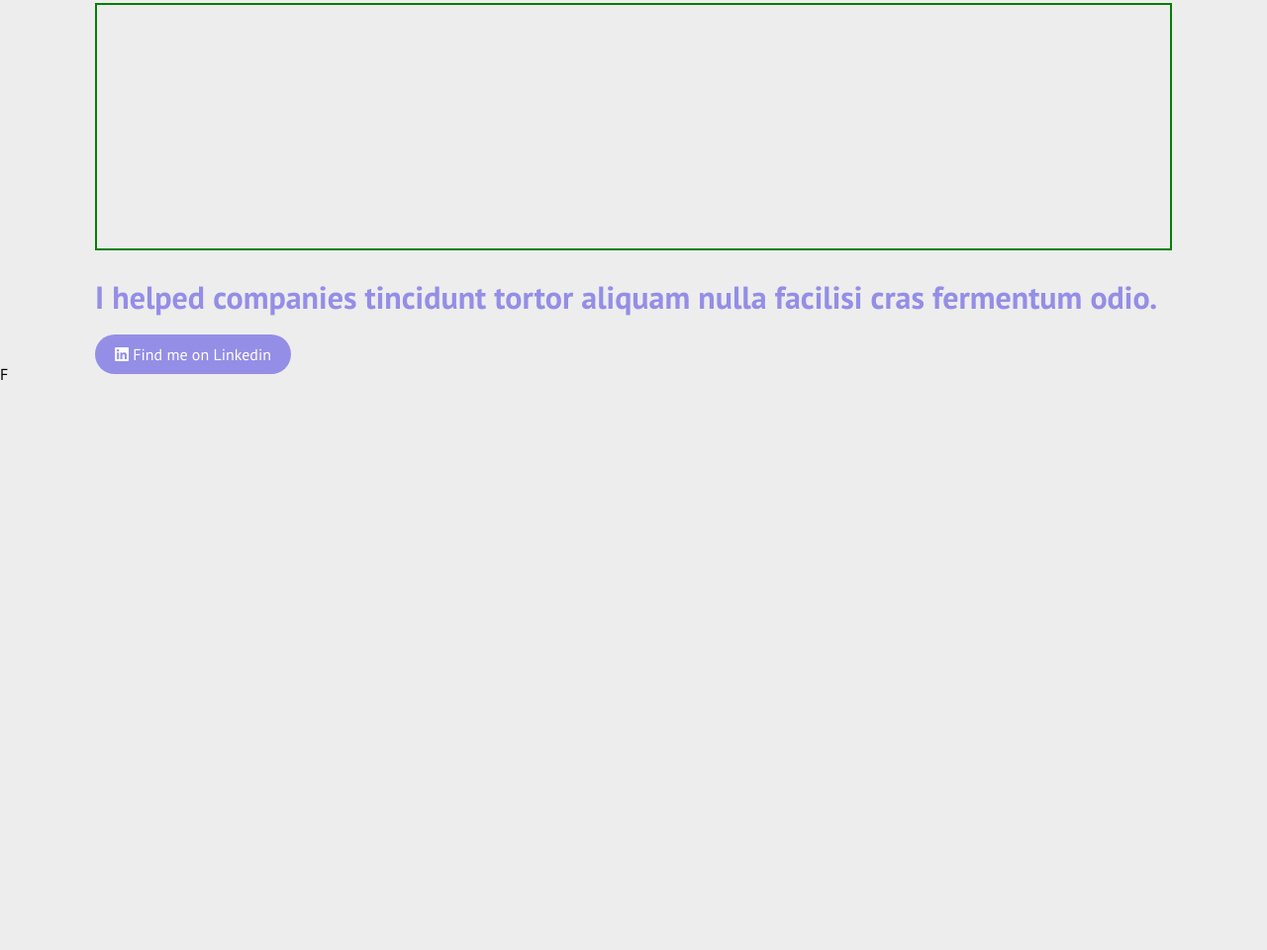
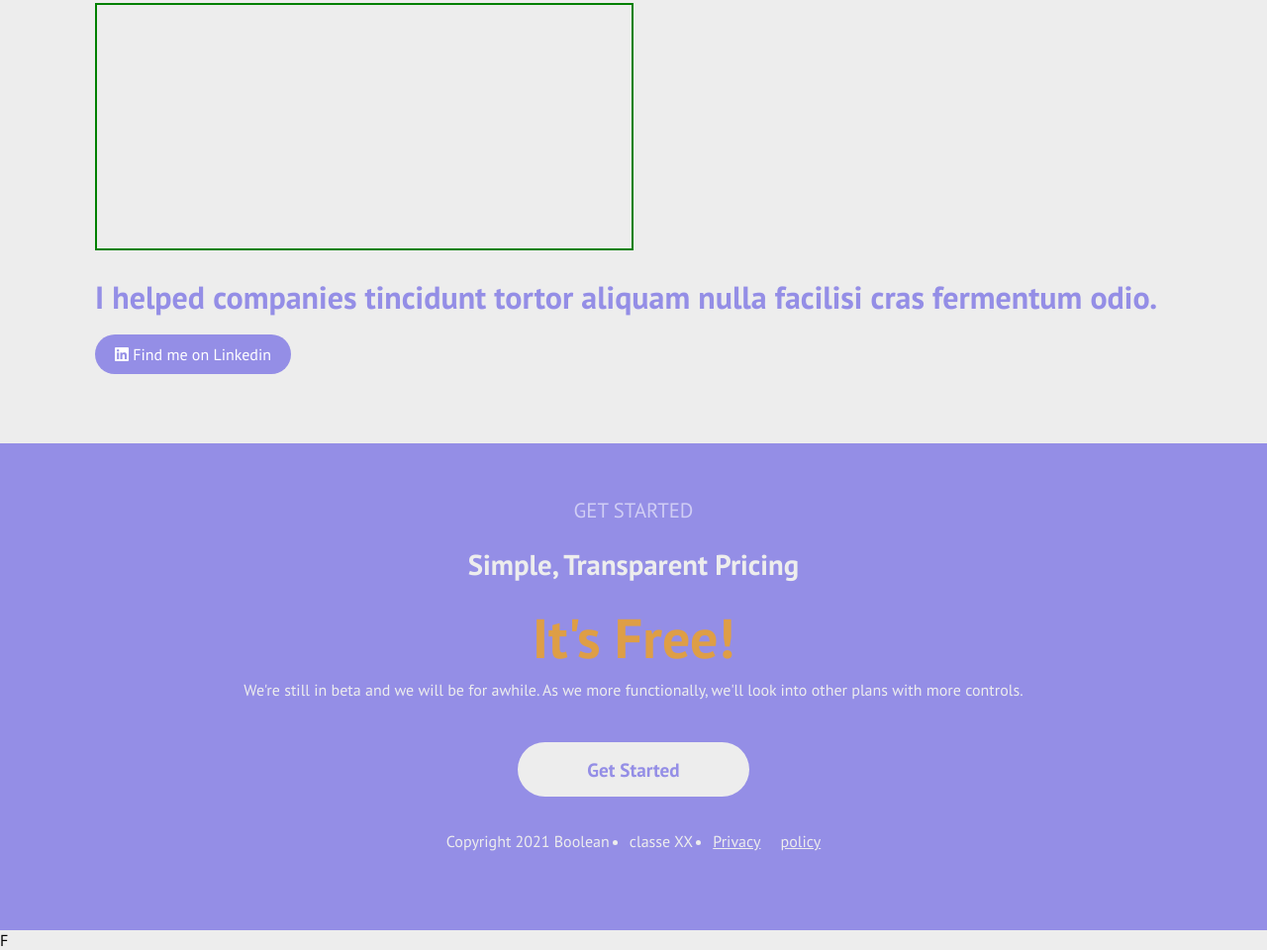
Before and after one commit to marraguglielmo/html-css-responsive-layout, a plain HTML site: page index.html in a window 1280 px wide. Shown: the part 9666-10626 px from the top of the page at 99% size. Before the commit the page ends 10054 px from the top, so only its background shows below. Drawn offline with Linux system fonts and the light colour scheme.

Commit message:
[add] started section

```diff
--- a/css/style.css
+++ b/css/style.css
@@ -71,6 +71,10 @@ ul{
     margin-top: 80px;
 }
 
+/* margin-bottom medium */
+.mb-sm{
+    margin-bottom: 20px;
+}
 /* margin-bottom medium */
 .mb-md{
     margin-bottom: 50px;
@@ -256,6 +260,7 @@ section.strategic{
 }
 
 .ab-us-bottom .ab-us-img{
+    width: 50%;
     height: 250px;
 }
 
@@ -275,7 +280,62 @@ section.strategic{
     filter: brightness(.8);
 }
 
+/* started */
+.started{
+    background-color: var(--viola);
+}
 
+.started .container{
+    text-align: center;
+    color: var(--white);
+}
+
+.started .container p:first-child{
+    font-size: 1.3rem;
+    color: rgba(255, 255, 255, 0.559);
+}
+
+.started .container p:nth-child(2){
+    font-size: 1.8rem;
+    color: var(--white);
+    font-weight: bolder;
+}
+
+.started .container h3{
+    font-size: 3.5rem;
+    color: rgba(255, 166, 0, 0.695);
+}
+
+.started .container .btn{
+    background: var(--white);
+    text-decoration: none;
+    font-size: 1.2rem;
+    font-weight: bold;
+    padding: 15px 70px;
+    color: var(--viola);
+}
+.started .container .btn-started:hover{
+    filter: brightness(.8);
+}
+
+.started .container .copyright ul{
+    flex-wrap: wrap;
+}
+
+.started .container .copyright ul li{
+    margin: 0 10px;
+}
+
+.started .container .copyright ul li a{
+    color: var(--white);
+}
+
+.started .container .copyright ul li:nth-child(2){
+    list-style:disc;
+}
+.started .container .copyright ul li:nth-child(3){
+    list-style:disc;
+}
 
 
 
--- a/index.html
+++ b/index.html
@@ -161,7 +161,7 @@
         <!-- /BENEFITS -->
 
         <!-- ABOUT US -->
-        <section class="about-us pt-lg">
+        <section class="about-us pt-lg pb-lg">
 
             <div class="container">
                 <!-- about-us testo -->
@@ -194,6 +194,32 @@
         </section>
         <!-- /ABOUT US -->
 
+        <!-- STARTED -->
+        <section class="started pt-md pb-lg">
+            <div class="container">
+                <p class="mb-sm">GET STARTED</p>
+                <p class="mb-sm">Simple, Transparent Pricing</p>
+                <h3>It's Free!</h3>
+                <p class="mb-md">We're still in beta and we will be for awhile. As we more functionally, we'll look into other plans with more controls.</p>
+
+                <div class="btn-started mb-md">
+                    <a href="#" class="btn">Get Started</a>
+                </div>
+
+                <div class="copyright">
+
+                    <ul class="d-flex jc-center">
+                        <li>Copyright 2021 Boolean</li>
+                        <li>classe XX</li>
+                        <li><a href="#">Privacy</a></li>
+                        <li><a href="#">policy</a></li>
+                    </ul>
+                </div>
+            </div>
+        </section>
+        <!-- /STARTED -->
+
+
 
     </main>
     <!-- /MAIN -->
```
